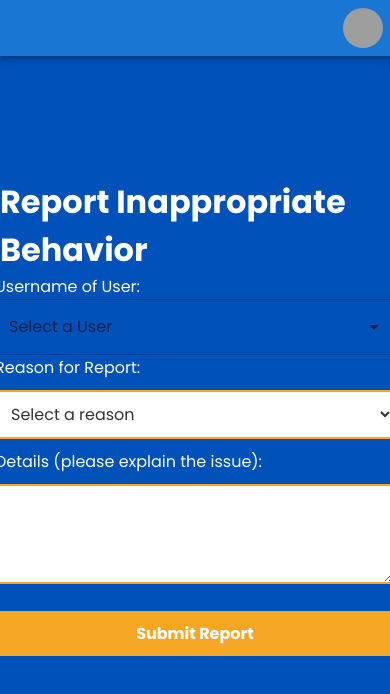
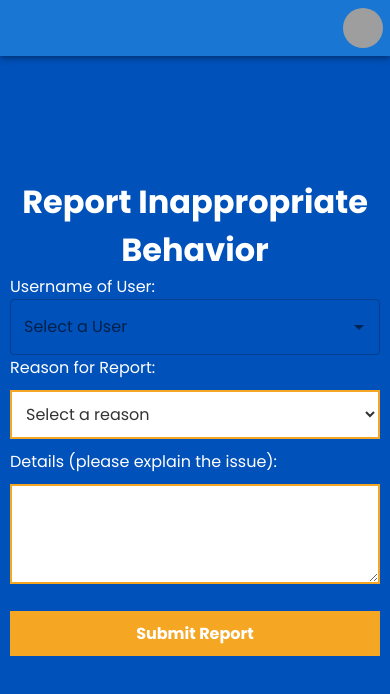
Before and after one commit to AugustanaCSC490Spring2024/Magpie, a Next.js app in the folder magpie/: page /report in a window 390 px wide. Shown: the top 694 px of the page. Built offline with nearby package versions, Linux system fonts and the light colour scheme; no server answers; the database is empty; grey boxes are pictures that could not be loaded.

Commit message:
made report page mobile responsive

```diff
--- a/magpie/src/app/components/UserProfileModal.js
+++ b/magpie/src/app/components/UserProfileModal.js
@@ -312,6 +312,7 @@ const UserProfileModal = ({ userProfile, matchingScores }) => {
                               }}>
                               {renderRequestButtons(userProfile.id)}
                           </Button>
+                        {selectedUserId && <AdminMessages userId={selectedUserId} onClose={handleClose} />}
                       </Grid>
                   </Grid>
               </Dialog>
--- a/magpie/src/app/report/page.js
+++ b/magpie/src/app/report/page.js
@@ -1,4 +1,4 @@
-"use client"
+"use client";
 import { useEffect, useState } from 'react';
 import { db } from '../firebase';
 import { collection, getDocs, doc, getDoc, setDoc, updateDoc, arrayUnion } from 'firebase/firestore';
@@ -6,6 +6,7 @@ import { auth } from '../firebase';
 import Autocomplete from '@mui/lab/Autocomplete';
 import TextField from '@mui/material/TextField';
 import { onAuthStateChanged } from 'firebase/auth';
+import { useTheme, useMediaQuery } from '@mui/material';
 
 function ReportPage() {
     const [users, setUsers] = useState([]);
@@ -13,6 +14,9 @@ function ReportPage() {
     const [username, setUsername] = useState(null);
     const [reason, setReason] = useState('');
     const [details, setDetails] = useState('');
+
+    const theme = useTheme();
+    const isMobile = useMediaQuery(theme.breakpoints.down('sm'));
 
     useEffect(() => {
         const unsubscribe = onAuthStateChanged(auth, (user) => {
@@ -46,7 +50,6 @@ function ReportPage() {
 
         const currentUserInfo = users.find(user => user.id === currentUser.uid);
         const currentUserName = currentUserInfo ? currentUserInfo.name : "Unknown";
-
 
         const userReportRef = doc(db, "userReports", username);
         const selectedUserInfo = users.find(user => user.id === username);
@@ -90,7 +93,8 @@ function ReportPage() {
         fontSize: '16px',
         fontFamily: 'Arial, sans-serif',
         backgroundColor: '#0051BA',
-        color: 'white'
+        color: 'white',
+        padding: isMobile ? '10px' : '20px',
     };
 
     const inputStyle = {
@@ -109,12 +113,13 @@ function ReportPage() {
         color: 'white',
         fontWeight: 'bold',
         border: 'none',
+        cursor: 'pointer',
     };
 
     return (
         <div style={formStyle}>
-            <h1>Report Inappropriate Behavior</h1>
-            <form onSubmit={handleSubmit} style={{ width: '400px' }}>
+            <h1 style={{ textAlign: 'center' }}>Report Inappropriate Behavior</h1>
+            <form onSubmit={handleSubmit} style={{ width: isMobile ? '100%' : '400px' }}>
                 <label style={{ width: '100%', marginBottom: '10px' }}>
                     Username of User:
                     <Autocomplete
@@ -126,10 +131,9 @@ function ReportPage() {
                             setUsername(newValue ? newValue.id : '');
                         }}
                         renderInput={(params) => (
-                            <TextField {...params} label="Select a User" variant="outlined" />
+                            <TextField {...params} label="Select a User" variant="outlined" fullWidth />
                         )}
                     />
-
                 </label>
                 <label style={{ width: '100%', marginBottom: '10px' }}>
                     Reason for Report:
```
